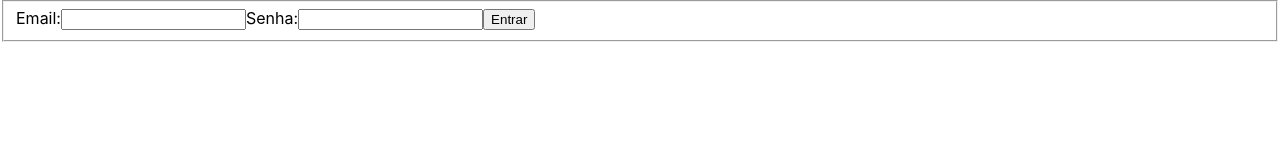
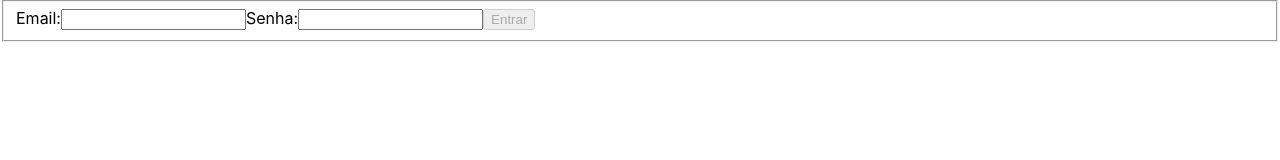
Before and after one commit to cae07/sd-013-a-project-trybewallet, a React (Create React App) app: page / in a window 1280 px wide. Shown: the top 160 px of the page. Built offline with nearby package versions, Linux system fonts and the light colour scheme.

Commit message:
Requisito 2

```diff
--- a/src/pages/Login.js
+++ b/src/pages/Login.js
@@ -16,6 +16,16 @@ class Login extends React.Component {
     this.setState({
       [name]: value,
     });
+  }
+
+  // função para validar email e senha
+  validateEmailSenha(eMail, pass) {
+    const NUM = 6;
+    const valid = eMail.match(/^([\w.%+-]+)@([\w-]+\.)+([\w]{2,})$/i);
+    if (!valid || eMail.length === 0 || pass.length < NUM) {
+      return true;
+    }
+    return false;
   }
 
   render() {
@@ -46,7 +56,12 @@ class Login extends React.Component {
           />
         </label>
 
-        <button type="button">Entrar</button>
+        <button
+          type="button"
+          disabled={ this.validateEmailSenha(email, senha) }
+        >
+          Entrar
+        </button>
       </fieldset>
     );
   }
@@ -55,4 +70,6 @@ class Login extends React.Component {
 export default Login;
 
 /* Referências: Exercício dia 16.3
-Link consultado: https://github.com/FabiolaMoutinho/exercise-forms-redux/tree/gabarito */
+Link consultado: https://github.com/FabiolaMoutinho/exercise-forms-redux/tree/gabarito
+Aula ao vivo dia 16.2
+Link consultado: https://github.com/tryber/sd-013-a-live-lectures/pull/38/files */
```
